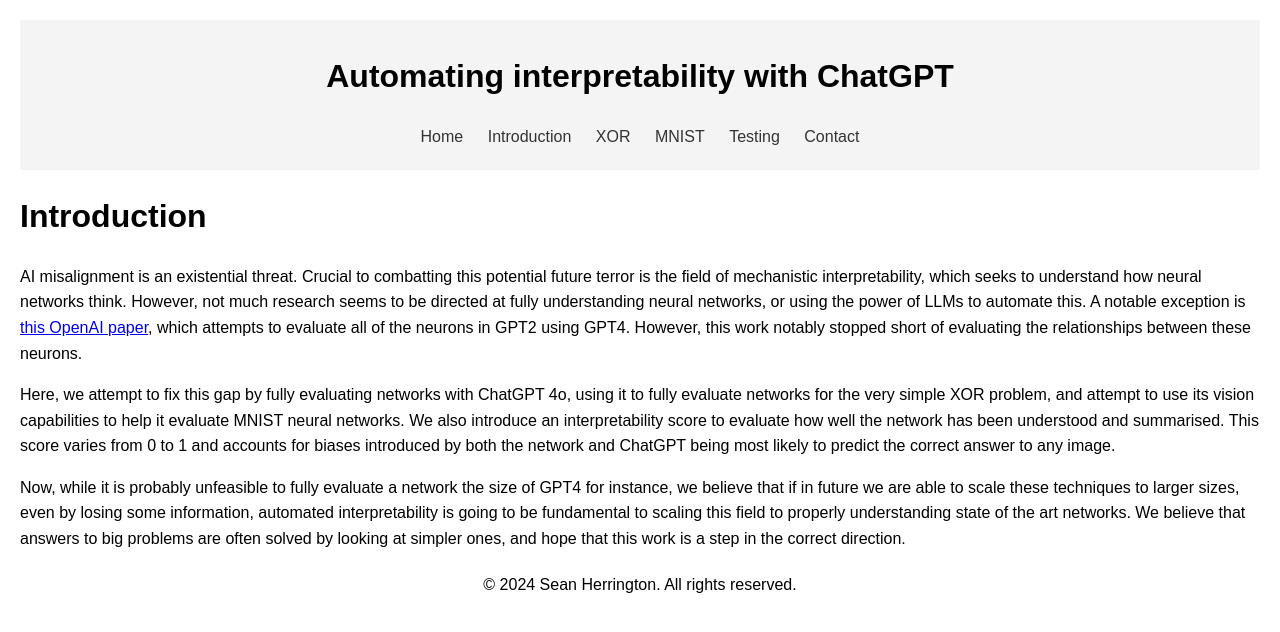
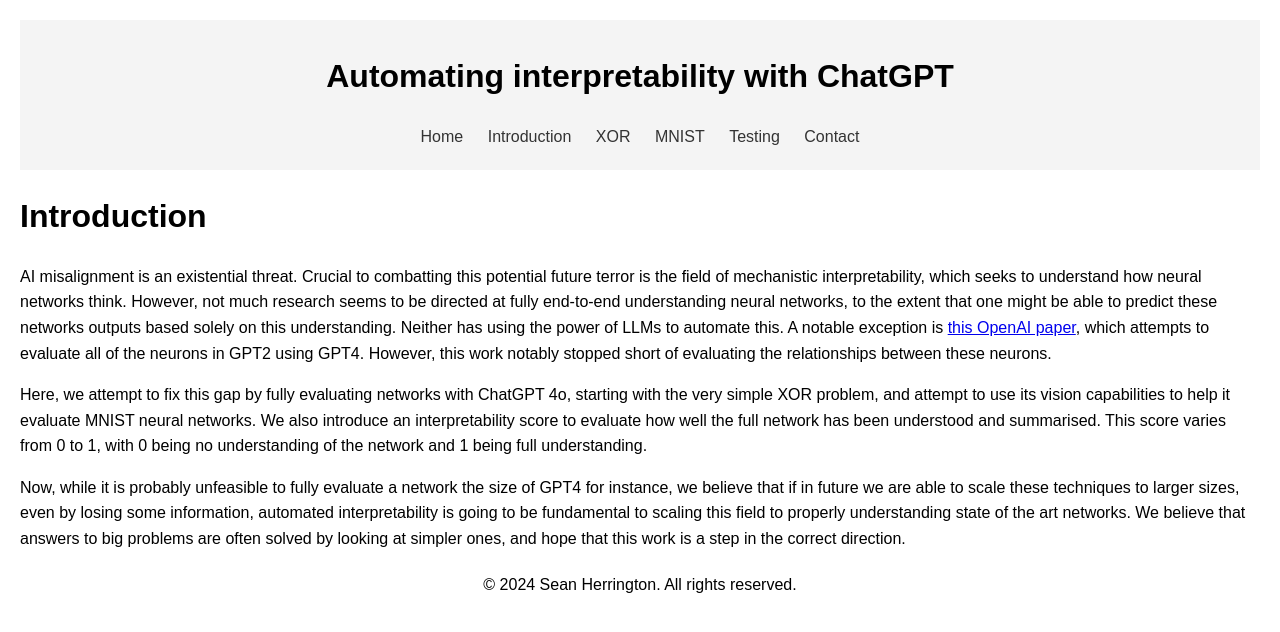
Before and after one commit to Arkleseisure/Arkleseisure.github.io, a Jekyll site: the page built from pages/intro.md, in a window 1280 px wide. Shown: the top 632 px of the page. Built offline with Jekyll 4.4.1, drawn with Linux system fonts in a browser that asks for light colours.

Commit message:
Update intro.md

```diff
--- a/pages/intro.md
+++ b/pages/intro.md
@@ -5,8 +5,8 @@
 
 # Introduction
 
-AI misalignment is an existential threat. Crucial to combatting this potential future terror is the field of mechanistic interpretability, which seeks to understand how neural networks think. However, not much research seems to be directed at fully understanding neural networks, or using the power of LLMs to automate this. A notable exception is [this OpenAI paper](https://openai.com/index/language-models-can-explain-neurons-in-language-models/), which attempts to evaluate all of the neurons in GPT2 using GPT4. However, this work notably stopped short of evaluating the relationships between these neurons.
+AI misalignment is an existential threat. Crucial to combatting this potential future terror is the field of mechanistic interpretability, which seeks to understand how neural networks think. However, not much research seems to be directed at fully end-to-end understanding neural networks, to the extent that one might be able to predict these networks outputs based solely on this understanding. Neither has using the power of LLMs to automate this. A notable exception is [this OpenAI paper](https://openai.com/index/language-models-can-explain-neurons-in-language-models/), which attempts to evaluate all of the neurons in GPT2 using GPT4. However, this work notably stopped short of evaluating the relationships between these neurons.
 
-Here, we attempt to fix this gap by fully evaluating networks with ChatGPT 4o, using it to fully evaluate networks for the very simple XOR problem, and attempt to use its vision capabilities to help it evaluate MNIST neural networks. We also introduce an interpretability score to evaluate how well the network has been understood and summarised. This score varies from 0 to 1 and accounts for biases introduced by both the network and ChatGPT being most likely to predict the correct answer to any image.
+Here, we attempt to fix this gap by fully evaluating networks with ChatGPT 4o, starting with the very simple XOR problem, and attempt to use its vision capabilities to help it evaluate MNIST neural networks. We also introduce an interpretability score to evaluate how well the full network has been understood and summarised. This score varies from 0 to 1, with 0 being no understanding of the network and 1 being full understanding.
 
 Now, while it is probably unfeasible to fully evaluate a network the size of GPT4 for instance, we believe that if in future we are able to scale these techniques to larger sizes, even by losing some information, automated interpretability is going to be fundamental to scaling this field to properly understanding state of the art networks. We believe that answers to big problems are often solved by looking at simpler ones, and hope that this work is a step in the correct direction.
```
